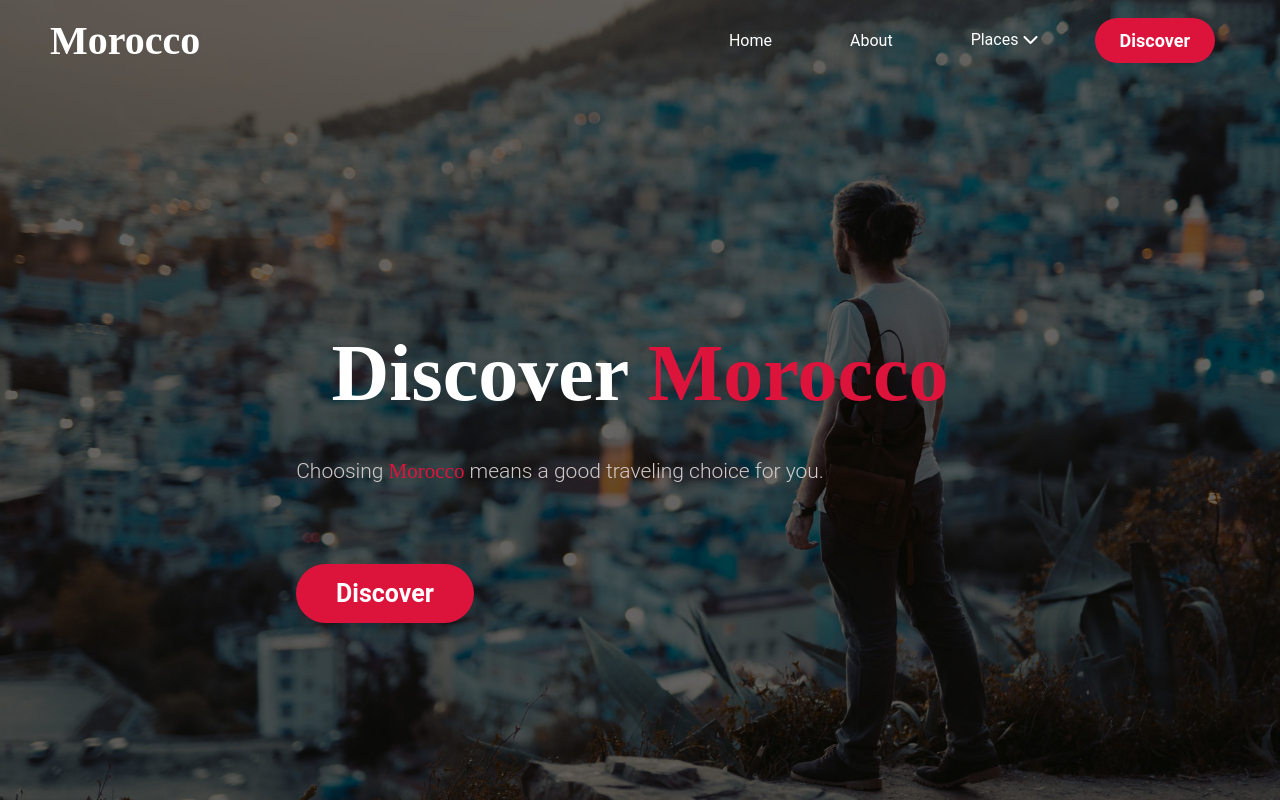
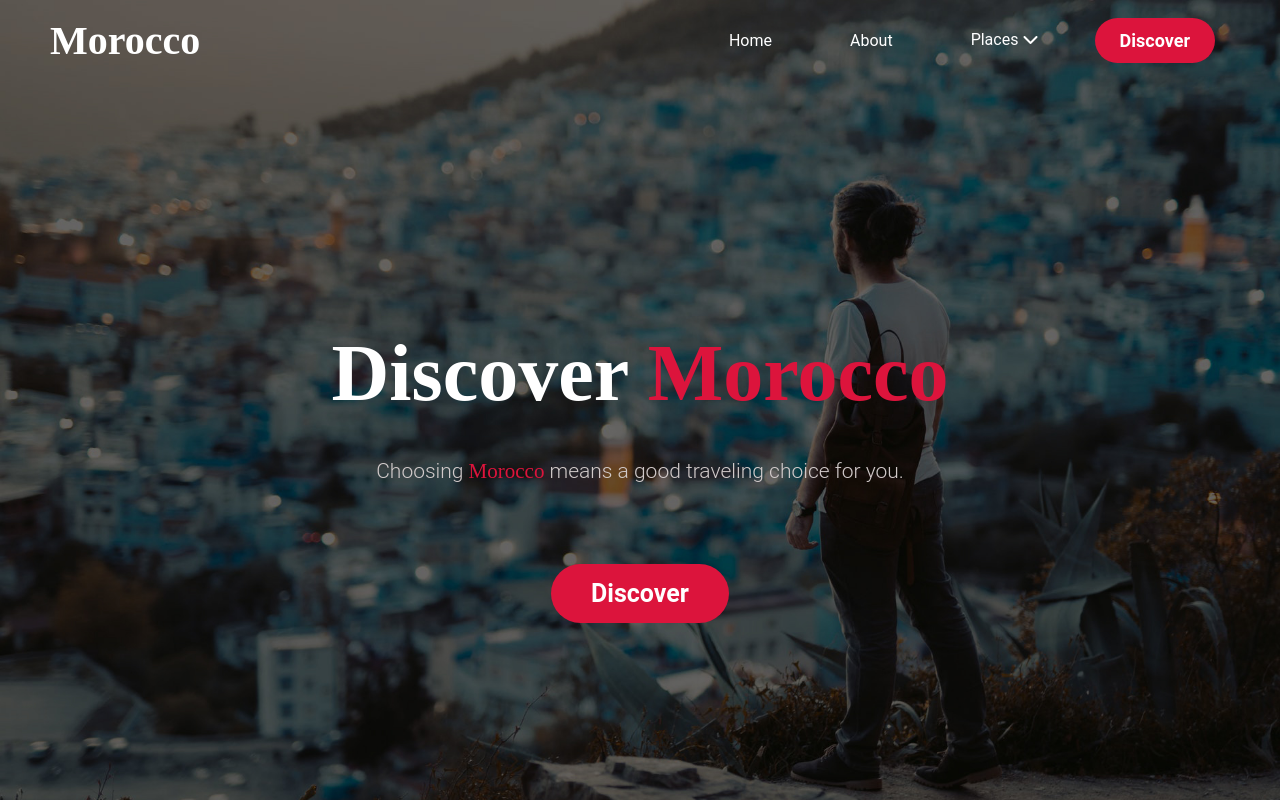
Before and after one commit to Aoussiad-Mehdi/Morocco-traveling-website, a plain HTML site: page index.html in a window 1280 px wide. Drawn offline with Linux system fonts and the light colour scheme.

Commit message:
fixing bugs

```diff
--- a/Css/style.css
+++ b/Css/style.css
@@ -190,6 +190,14 @@ span{
     background: rgb(179, 8, 42);
 }
 /* media querries for the home page */
+@media (min-width: 1280px){
+    #home p{
+        margin-right: 0;
+    }
+    #home #home-btn{
+        margin-right: 0;
+    }
+}
 @media (max-width:1039px){
     nav{
         margin-left: 20px;
@@ -230,7 +238,7 @@ span{
     }
     .actif{
         position: fixed;
-        background: #fff;
+        background: rgb(238, 234, 234);
         display: block;
         width: 100%;
         height: 250px;
```
